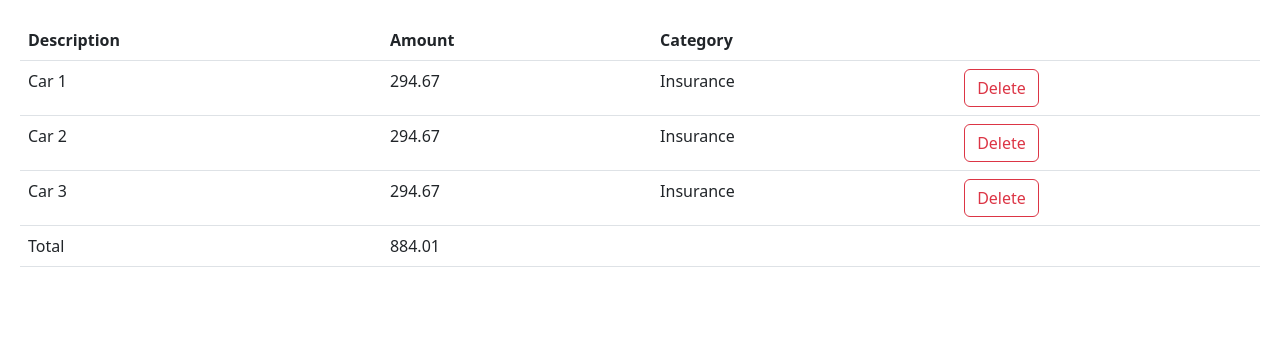
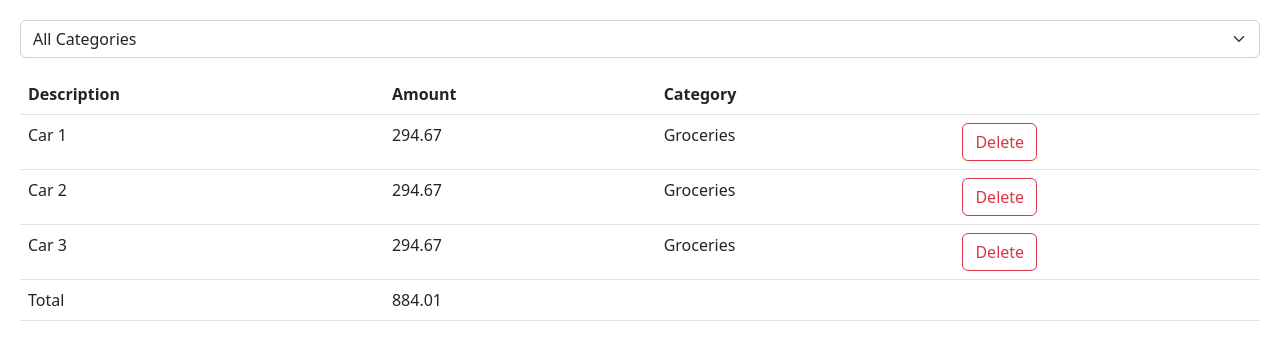
Before and after one commit to Karanfullstack/react-plus-typescript-1, a React (Vite) app: page / in a window 1280 px wide. Shown: the top 360 px of the page. Built offline with nearby package versions, Linux system fonts and the light colour scheme.

Commit message:
expanse filter

```diff
--- a/src/App.tsx
+++ b/src/App.tsx
@@ -1,16 +1,29 @@
 import { useState } from "react";
 import ExpanseList from "./Expanse/components/ExpanseList";
+import ExpanseFilter from "./Expanse/components/ExpanseFilter";
 
 function App() {
+	const [selectedCategory, setSelectedCategory] = useState("");
+
 	const [expanses, setExpanses] = useState([
-		{ id: 1, description: "Car 1", amount: 294.67, category: "Insurance" },
-		{ id: 2, description: "Car 2", amount: 294.67, category: "Insurance" },
-		{ id: 3, description: "Car 3", amount: 294.67, category: "Insurance" },
+		{ id: 1, description: "Car 1", amount: 294.67, category: "Groceries" },
+		{ id: 2, description: "Car 2", amount: 294.67, category: "Groceries" },
+		{ id: 3, description: "Car 3", amount: 294.67, category: "Groceries" },
 	]);
+
+	const data = selectedCategory
+		? expanses.filter((item) => item.category === selectedCategory)
+		: expanses;
+
 	return (
 		<div>
+			<div className="mb-3">
+				<ExpanseFilter
+					onSelectCategory={(category) => setSelectedCategory(category)}
+				/>
+			</div>
 			<ExpanseList
-				expanses={expanses}
+				expanses={data}
 				onDelete={(id) =>
 					setExpanses(expanses.filter((item) => item.id !== id))
 				}
--- /dev/null
+++ b/src/Expanse/components/ExpanseFilter.tsx
@@ -0,0 +1,14 @@
+
+interface ExpanseFilterProps {
+	onSelectCategory: (category: string) => void;
+}
+export default function ExpanseFilter({ onSelectCategory }: ExpanseFilterProps) {
+	return (
+		<select className="form-select" onChange={(e)=> onSelectCategory(e.target.value)}>
+			<option value="">All Categories</option>
+			<option value="Groceries">Groceries</option>
+			<option value="Utilities">Utilities</option>
+			<option value="Entertainment">Entertainment</option>
+		</select>
+	);
+}
```
